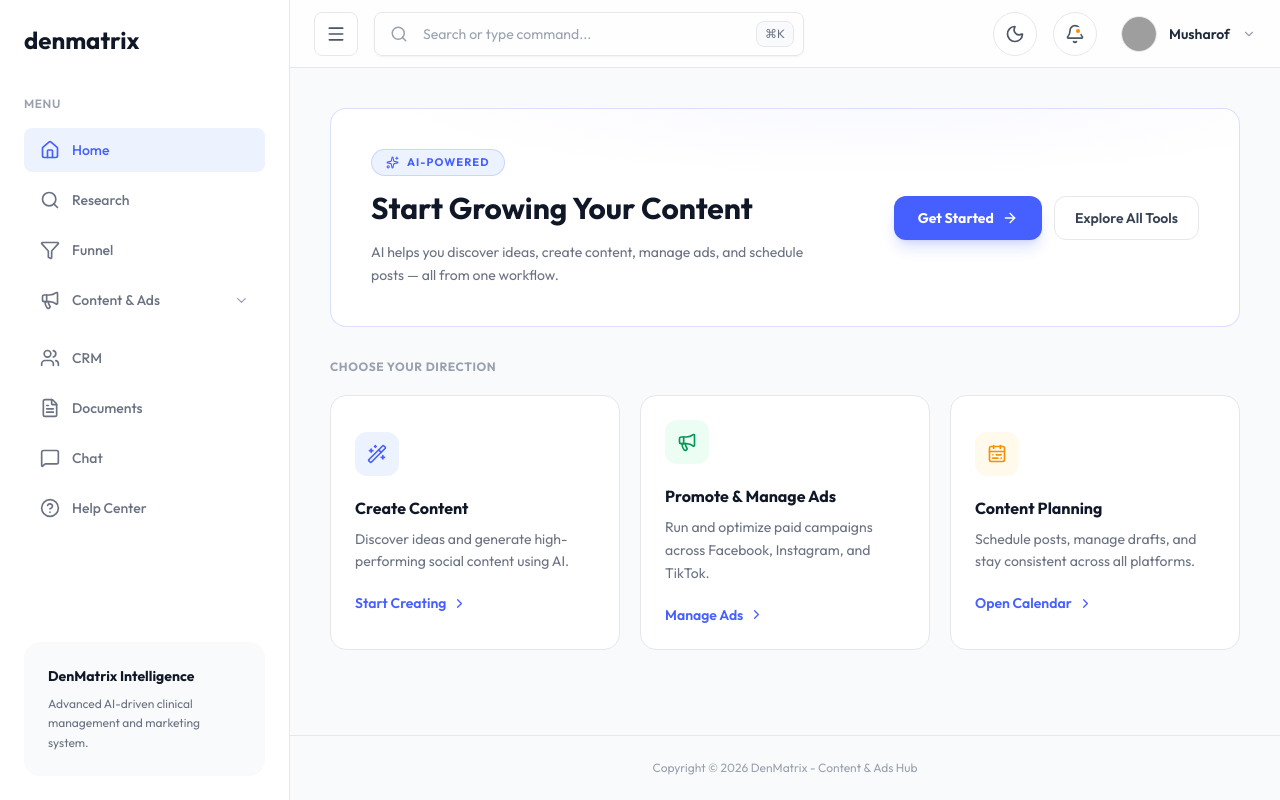
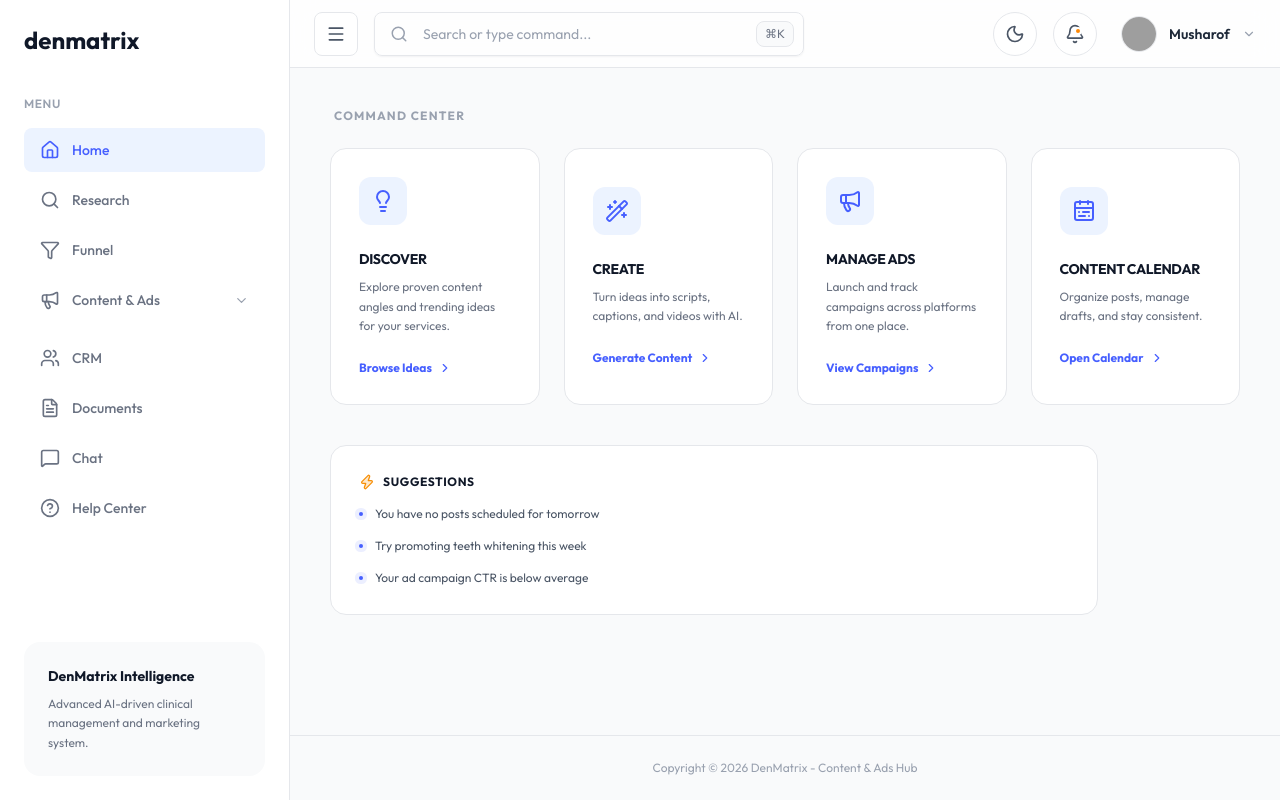
Before and after one commit to EmmaEne/Denmatrix-dashboard-II, a React (Vite) app: page / in a window 1280 px wide. Built offline with nearby package versions, Linux system fonts and the light colour scheme; grey boxes are pictures that could not be loaded.

Commit message:
redesigned dashboard

```diff
--- a/src/components/Dashboard.jsx
+++ b/src/components/Dashboard.jsx
@@ -6,15 +6,31 @@
   CalendarRange,
   ArrowRight,
   Sparkles,
-  ChevronRight
+  ChevronRight,
+  Lightbulb,
+  Search,
+  Zap,
+  LayoutGrid
 } from 'lucide-react'
 
-/* ─── Three focused action cards ─── */
-const actionCards = [
+/* ─── Two main colors ─── */
+const workflows = [
   {
+    category: 'DISCOVER',
+    title: 'Find Ideas',
+    description: 'Explore proven content angles and trending ideas for your services.',
+    cta: 'Browse Ideas',
+    path: '/content/discover',
+    icon: Lightbulb,
+    iconBg: 'bg-brand-50 dark:bg-brand-500/10',
+    iconColor: 'text-brand-500',
+    borderHover: 'hover:border-brand-500/30',
+  },
+  {
+    category: 'CREATE',
     title: 'Create Content',
-    description: 'Discover ideas and generate high-performing social content using AI.',
-    cta: 'Start Creating',
+    description: 'Turn ideas into scripts, captions, and videos with AI.',
+    cta: 'Generate Content',
     path: '/content/create',
     icon: Wand2,
     iconBg: 'bg-brand-50 dark:bg-brand-500/10',
@@ -22,24 +38,26 @@
     borderHover: 'hover:border-brand-500/30',
   },
   {
-    title: 'Promote & Manage Ads',
-    description: 'Run and optimize paid campaigns across Facebook, Instagram, and TikTok.',
-    cta: 'Manage Ads',
+    category: 'MANAGE ADS',
+    title: 'Run Ads',
+    description: 'Launch and track campaigns across platforms from one place.',
+    cta: 'View Campaigns',
     path: '/content/ads',
     icon: Megaphone,
-    iconBg: 'bg-success-50 dark:bg-success-500/10',
-    iconColor: 'text-success-600',
-    borderHover: 'hover:border-success-500/30',
+    iconBg: 'bg-brand-50 dark:bg-brand-500/10',
+    iconColor: 'text-brand-500',
+    borderHover: 'hover:border-brand-500/30',
   },
   {
-    title: 'Content Planning',
-    description: 'Schedule posts, manage drafts, and stay consistent across all platforms.',
+    category: 'CONTENT CALENDAR',
+    title: 'Plan & Schedule',
+    description: 'Organize posts, manage drafts, and stay consistent.',
     cta: 'Open Calendar',
     path: '/content/schedule',
     icon: CalendarRange,
-    iconBg: 'bg-warning-50 dark:bg-warning-500/10',
-    iconColor: 'text-warning-500',
-    borderHover: 'hover:border-warning-500/30',
+    iconBg: 'bg-brand-50 dark:bg-brand-500/10',
+    iconColor: 'text-brand-500',
+    borderHover: 'hover:border-brand-500/30',
   },
 ]
 
@@ -49,85 +67,105 @@
   return (
     <div className="p-6 lg:p-10 transition-colors">
 
-      {/* ═══ 1. HERO DECISION CARD ═══ */}
-      <div className="relative mb-8 overflow-hidden rounded-2xl border border-brand-500/20 bg-white dark:bg-white/[0.03] p-8 lg:p-10">
-        {/* Subtle gradient backdrop */}
-        <div
-          aria-hidden
-          className="pointer-events-none absolute inset-0 opacity-[0.04] dark:opacity-[0.06]"
-          style={{ background: 'radial-gradient(ellipse 80% 60% at 60% -10%, #465fff 0%, transparent 70%)' }}
-        />
+      {/* ═══ 1. WORKFLOW CARDS ═══ */}
+      <div className="mb-10">
+        <h2 className="text-xs font-bold uppercase tracking-widest text-gray-400 dark:text-gray-500 mb-6 px-1">
+          Command Center
+        </h2>
 
-        <div className="relative flex flex-col lg:flex-row lg:items-center lg:justify-between gap-6">
-          {/* Left: text */}
-          <div className="max-w-xl">
-            {/* Eyebrow */}
-            <div className="mb-3 inline-flex items-center gap-2 rounded-full border border-brand-500/20 bg-brand-50 dark:bg-brand-500/10 px-3.5 py-1">
-              <Sparkles size={13} className="text-brand-500" />
-              <span className="text-[11px] font-bold uppercase tracking-widest text-brand-500">AI-Powered</span>
-            </div>
-
-            <h1 className="text-2xl lg:text-3xl font-bold text-gray-900 dark:text-white leading-snug mb-3">
-              Start Growing Your Content
-            </h1>
-            <p className="text-sm text-gray-500 dark:text-gray-400 leading-relaxed max-w-md">
-              AI helps you discover ideas, create content, manage ads, and schedule posts — all from one workflow.
-            </p>
-          </div>
-
-          {/* Right: CTAs */}
-          <div className="flex items-center gap-3 shrink-0">
-            <button
-              onClick={() => navigate('/content/create')}
-              className="flex items-center gap-2 h-11 px-6 rounded-xl bg-brand-500 text-white text-sm font-bold hover:bg-brand-600 transition-colors shadow-lg shadow-brand-500/20"
-            >
-              Get Started
-              <ArrowRight size={16} />
-            </button>
-            <button
-              onClick={() => navigate('/content/discover')}
-              className="flex items-center gap-2 h-11 px-5 rounded-xl border border-gray-200 bg-white text-sm font-semibold text-gray-700 hover:border-gray-300 hover:shadow-theme-xs dark:border-gray-800 dark:bg-white/[0.03] dark:text-gray-300 dark:hover:border-gray-700 transition-all"
-            >
-              Explore All Tools
-            </button>
-          </div>
-        </div>
-      </div>
-
-      {/* ═══ 2. THREE ACTION CARDS ═══ */}
-      <div className="mb-2">
-        <h2 className="text-xs font-bold uppercase tracking-wider text-gray-400 dark:text-gray-500 mb-5">
-          Choose Your Direction
-        </h2>
-      </div>
-
-      <div className="grid grid-cols-1 gap-5 sm:grid-cols-3">
-        {actionCards.map((card) => {
+        <div className="grid grid-cols-1 gap-6 sm:grid-cols-2 lg:grid-cols-4">
+          {[
+            {
+              title: 'DISCOVER',
+              description: 'Explore proven content angles and trending ideas for your services.',
+              cta: 'Browse Ideas',
+              path: '/content/discover',
+              icon: Lightbulb,
+              iconBg: 'bg-brand-50 dark:bg-brand-500/10',
+              iconColor: 'text-brand-500',
+              borderHover: 'hover:border-brand-500/30',
+            },
+            {
+              title: 'CREATE',
+              description: 'Turn ideas into scripts, captions, and videos with AI.',
+              cta: 'Generate Content',
+              path: '/content/create',
+              icon: Wand2,
+              iconBg: 'bg-brand-50 dark:bg-brand-500/10',
+              iconColor: 'text-brand-500',
+              borderHover: 'hover:border-brand-500/30',
+            },
+            {
+              title: 'MANAGE ADS',
+              description: 'Launch and track campaigns across platforms from one place.',
+              cta: 'View Campaigns',
+              path: '/content/ads',
+              icon: Megaphone,
+              iconBg: 'bg-brand-50 dark:bg-brand-500/10',
+              iconColor: 'text-brand-500',
+              borderHover: 'hover:border-brand-500/30',
+            },
+            {
+              title: 'CONTENT CALENDAR',
+              description: 'Organize posts, manage drafts, and stay consistent.',
+              cta: 'Open Calendar',
+              path: '/content/schedule',
+              icon: CalendarRange,
+              iconBg: 'bg-brand-50 dark:bg-brand-500/10',
+              iconColor: 'text-brand-500',
+              borderHover: 'hover:border-brand-500/30',
+            },
+          ].map((card) => {
             const Icon = card.icon
             return (
               <button
                 key={card.path}
                 onClick={() => navigate(card.path)}
-              className={`group text-left rounded-2xl border border-gray-200 bg-white p-6 transition-all hover:shadow-theme-md dark:border-gray-800 dark:bg-white/[0.03] ${card.borderHover}`}
+                className={`group relative text-left rounded-2xl border border-gray-200 bg-white p-7 transition-all hover:shadow-theme-lg dark:border-gray-800 dark:bg-white/[0.03] ${card.borderHover}`}
               >
-              {/* Icon */}
-              <div className={`inline-flex h-11 w-11 items-center justify-center rounded-xl mb-5 ${card.iconBg}`}>
-                <Icon size={20} className={card.iconColor} />
+                <div className="mb-6">
+                  <div className={`inline-flex h-12 w-12 items-center justify-center rounded-xl ${card.iconBg}`}>
+                    <Icon size={24} className={card.iconColor} />
+                  </div>
                 </div>
 
-              {/* Text */}
-              <h3 className="text-base font-bold text-gray-900 dark:text-white mb-2">{card.title}</h3>
-              <p className="text-sm text-gray-500 dark:text-gray-400 leading-relaxed mb-5">{card.description}</p>
+                <h3 className="text-sm font-bold text-gray-900 dark:text-white mb-2 tracking-tight">{card.title}</h3>
+                <p className="text-xs text-gray-500 dark:text-gray-400 leading-relaxed mb-6 line-clamp-3">{card.description}</p>
 
-              {/* CTA link */}
-              <div className="flex items-center gap-1.5 text-sm font-semibold text-brand-500">
+                <div className="flex items-center gap-1.5 text-xs font-bold text-brand-500 group-hover:gap-2 transition-all mt-auto">
                   {card.cta}
-                <ChevronRight size={15} className="transition-transform group-hover:translate-x-0.5" />
+                  <ChevronRight size={14} />
                 </div>
               </button>
             )
           })}
         </div>
       </div>
+
+      {/* ═══ 2. INSIGHTS / GUIDANCE ═══ */}
+      <div className="max-w-3xl">
+        <div className="rounded-2xl border border-gray-200 bg-white p-7 dark:border-gray-800 dark:bg-white/[0.03]">
+          <div className="flex items-center gap-2 mb-4">
+            <Zap size={16} className="text-warning-500 fill-warning-500/20" />
+            <h2 className="text-xs font-bold text-gray-900 dark:text-white uppercase tracking-wider">Suggestions</h2>
+          </div>
+
+          <ul className="space-y-4">
+            {[
+              "You have no posts scheduled for tomorrow",
+              "Try promoting teeth whitening this week",
+              "Your ad campaign CTR is below average"
+            ].map((suggestion, idx) => (
+              <li key={idx} className="flex items-start gap-3 group cursor-default">
+                <div className="mt-1.5 h-1 w-1 rounded-full bg-brand-500 ring-4 ring-brand-500/10 shrink-0" />
+                <span className="text-xs text-gray-600 dark:text-gray-400 group-hover:text-gray-900 dark:group-hover:text-gray-200 transition-colors">
+                  {suggestion}
+                </span>
+              </li>
+            ))}
+          </ul>
+        </div>
+      </div>
+    </div>
   )
 }
```
Lines whose indentation alone changed are shown as unchanged.
